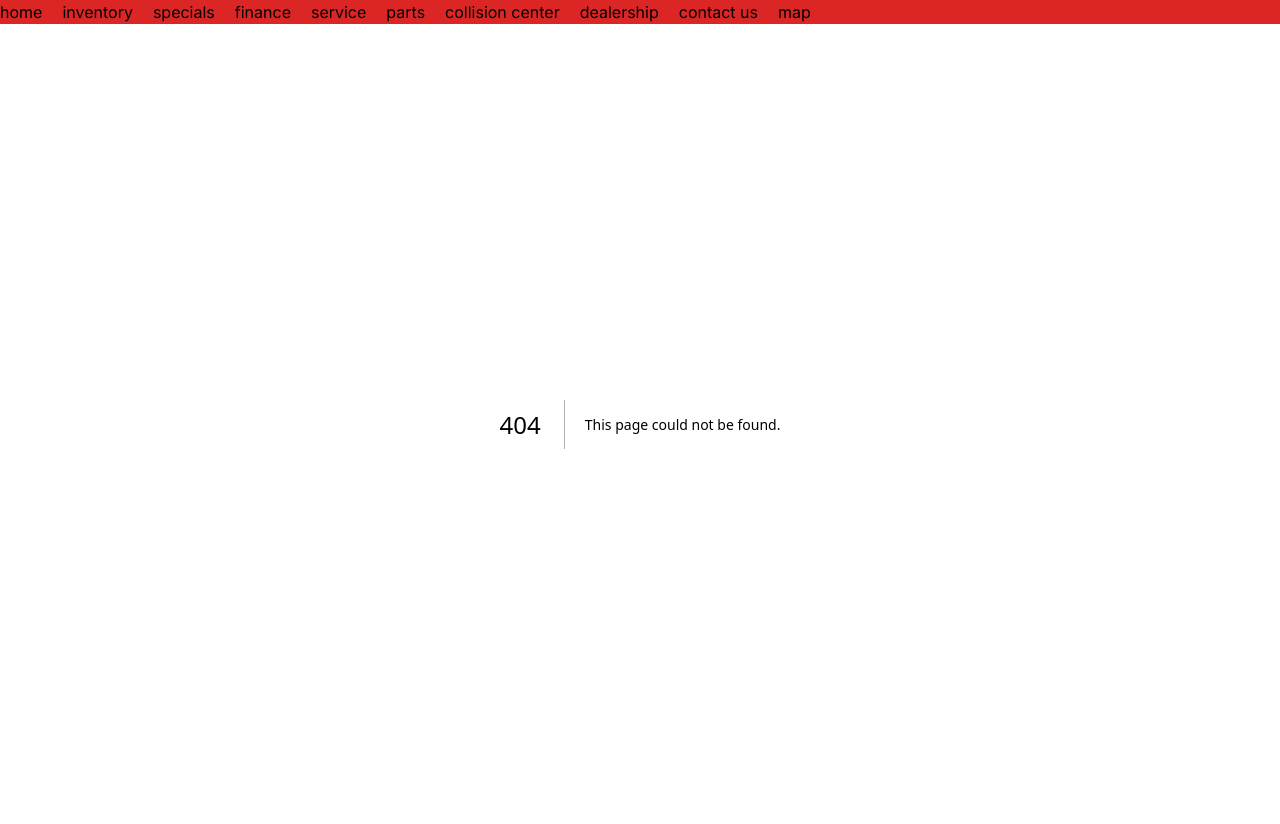
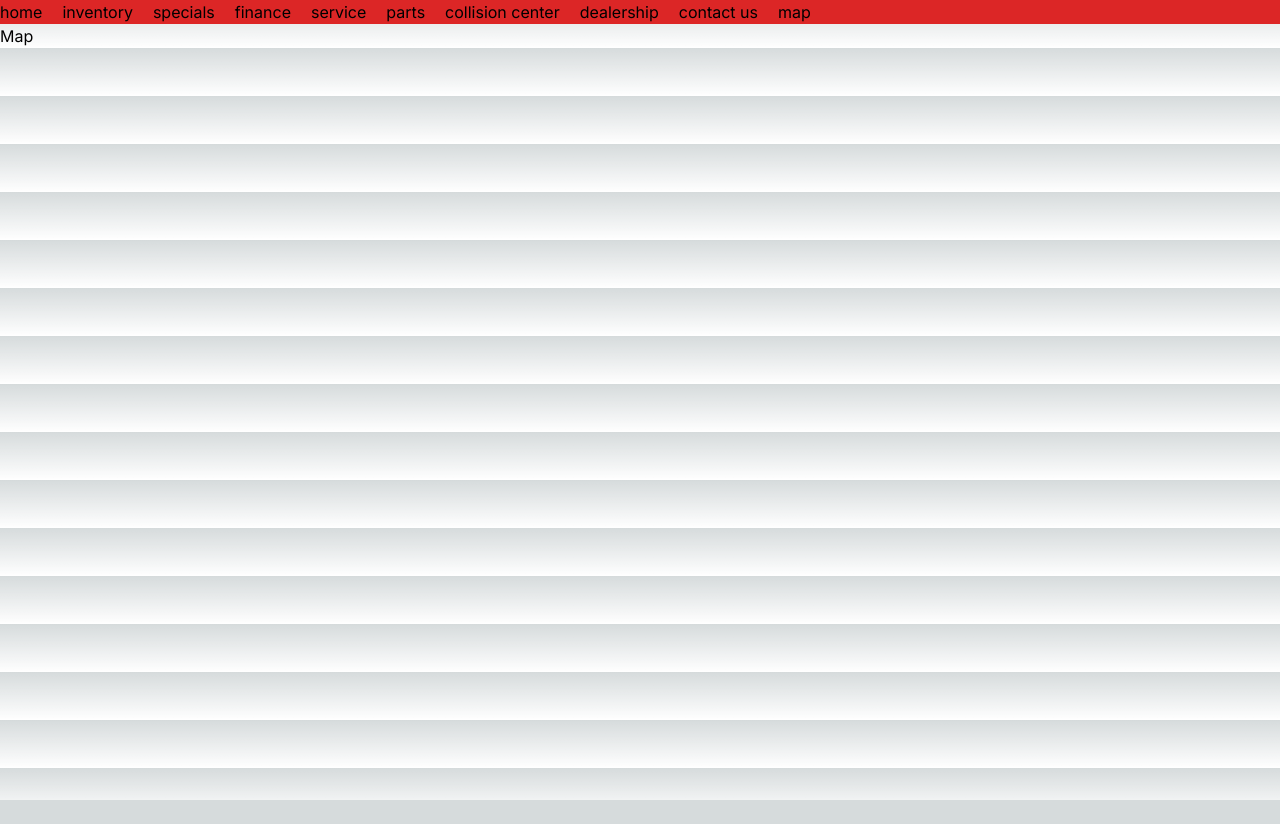
Before and after one commit to ken2213/pixel-motion-assessment, a Next.js app: page /map in a window 1280 px wide. Before the commit this address had no page. After the commit the page ends 800 px from the top, so only its background shows below. Built offline with nearby package versions, Linux system fonts and the light colour scheme.

Commit message:
CREATED: map directory and its page

```diff
--- /dev/null
+++ b/src/app/map/page.tsx
@@ -0,0 +1,9 @@
+import React from 'react'
+
+const Map = () => {
+  return (
+    <div>Map</div>
+  )
+}
+
+export default Map
```
